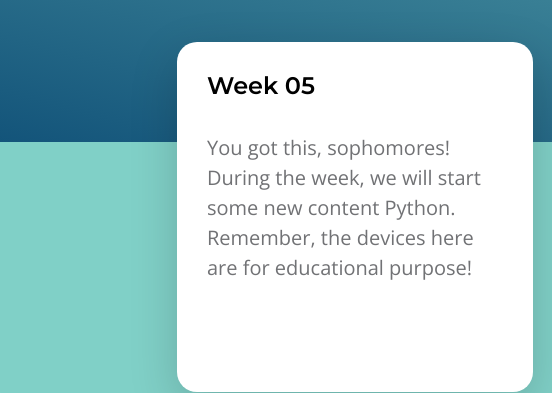
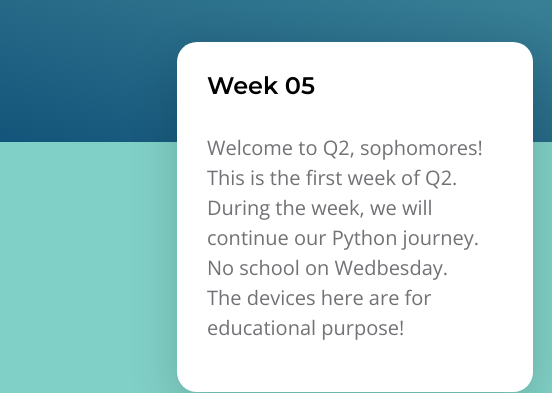
Before and after one commit to mrrexxwei/cteitshop, a plain HTML site: page sophomore.html in a window 1280 px wide. Shown: the part 342-735 px from the top of the page, 0-552 px from the left. Drawn offline with nearby package versions, Linux system fonts and the light colour scheme; grey boxes are pictures that could not be loaded.

```diff
--- a/sophomore.html
+++ b/sophomore.html
@@ -82,9 +82,10 @@
                                             <h5 class="mb-2"> Week 05</h5>
                                             <br>
                                             <p class="mb-0">
-                                                You got this, sophomores!<br>
-                                                During the week, we will start some new content Python.<br>
-                                                Remember, the devices here are for educational purpose!
+                                                Welcome to Q2, sophomores!<br>
+                                                This is the first week of Q2. During the week, we will continue our Python journey.
+                                                No school on Wedbesday. <br>
+                                                The devices here are for educational purpose!
                                                 <br>
                                             </p>
                                         </div>
```
